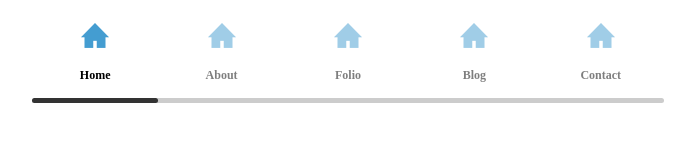
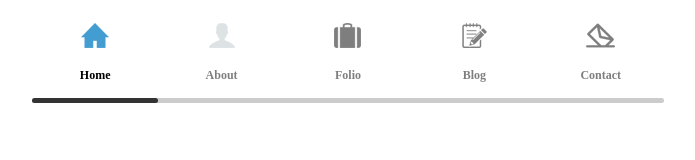
Before and after one commit to abenjamin765/slidemenu, a plain HTML site: page index.html in a window 1280 px wide. Shown: the whole page, without its empty margins (292-987 px from the left). Drawn offline with Linux system fonts and the light colour scheme.

Commit message:
linked images

```diff
--- a/index.html
+++ b/index.html
@@ -10,13 +10,13 @@
     <input type="radio" name="menu" id="one" checked>
     <label for="one"><i><img src="img/home.gif" alt=""/></i><span>Home</span></label>
     <input type="radio" name="menu" id="two">
-    <label for="two"><i><img src="img/home.gif" alt=""/></i><span>About</span></label>
+    <label for="two"><i><img src="img/about.gif" alt=""/></i><span>About</span></label>
     <input type="radio" name="menu" id="three">
-    <label for="three"><i><img src="img/home.gif" alt=""/></i><span>Folio</span></label>
+    <label for="three"><i><img src="img/folio.gif" alt=""/></i><span>Folio</span></label>
     <input type="radio" name="menu" id="four">
-    <label for="four"><i><img src="img/home.gif" alt=""/></i><span>Blog</span></label>
+    <label for="four"><i><img src="img/blog.gif" alt=""/></i><span>Blog</span></label>
     <input type="radio" name="menu" id="five">
-    <label for="five"><i><img src="img/home.gif" alt=""/></i><span>Contact</span></label>
+    <label for="five"><i><img src="img/contact.gif" alt=""/></i><span>Contact</span></label>
     <div class="slider">
       <div class="bar"></div>
     </div>
```
